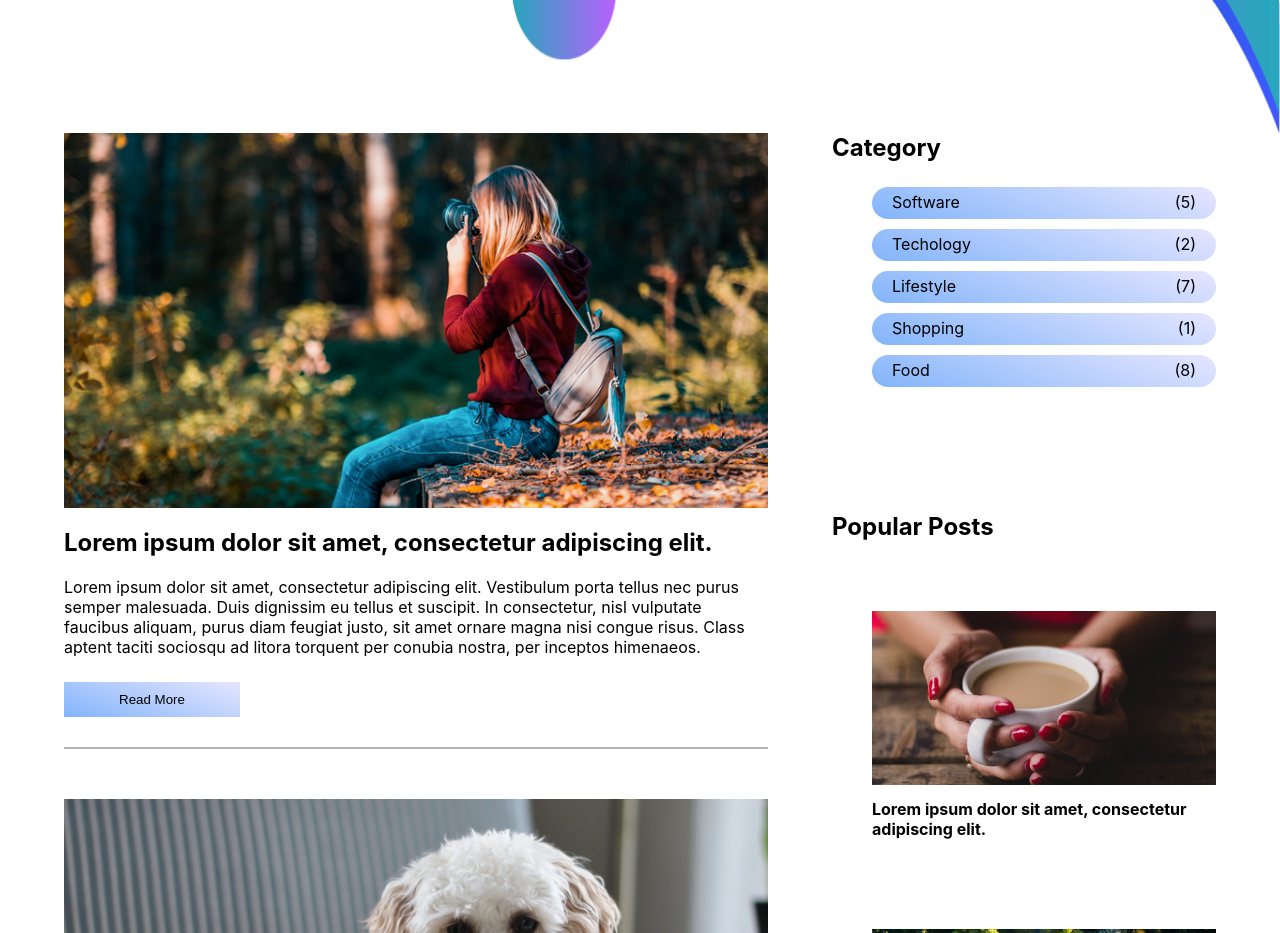
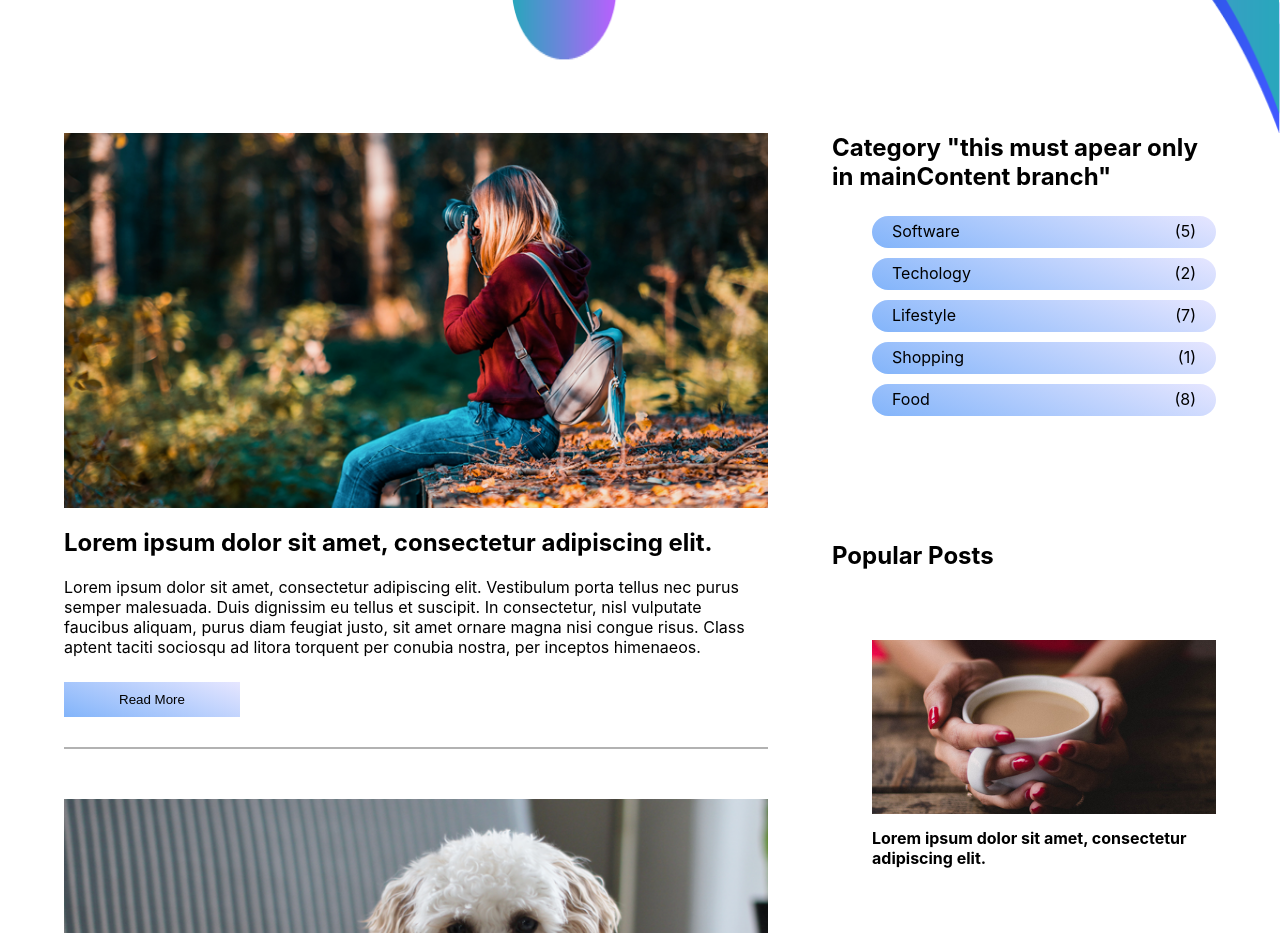
Before and after one commit to Leonardo2606/Blooger, a React (Create React App) app: page / in a window 1280 px wide. Shown: the part 1720-2653 px from the top of the page. Built offline with nearby package versions, Linux system fonts and the light colour scheme.

Commit message:
teste de commit na branch mainConent, alterando titulo das categorias

```diff
--- a/src/components/MainContent.jsx
+++ b/src/components/MainContent.jsx
@@ -48,7 +48,7 @@ const MainContent = () => {
                 })}
             </MainPosts>
             <SideBar>
-                <GenericTitle>Category</GenericTitle>
+                <GenericTitle>Category "this must apear only in mainContent branch"</GenericTitle>
                 <SideBarList>
                     {categories.map((obj, index ) => {
                         return (
```
